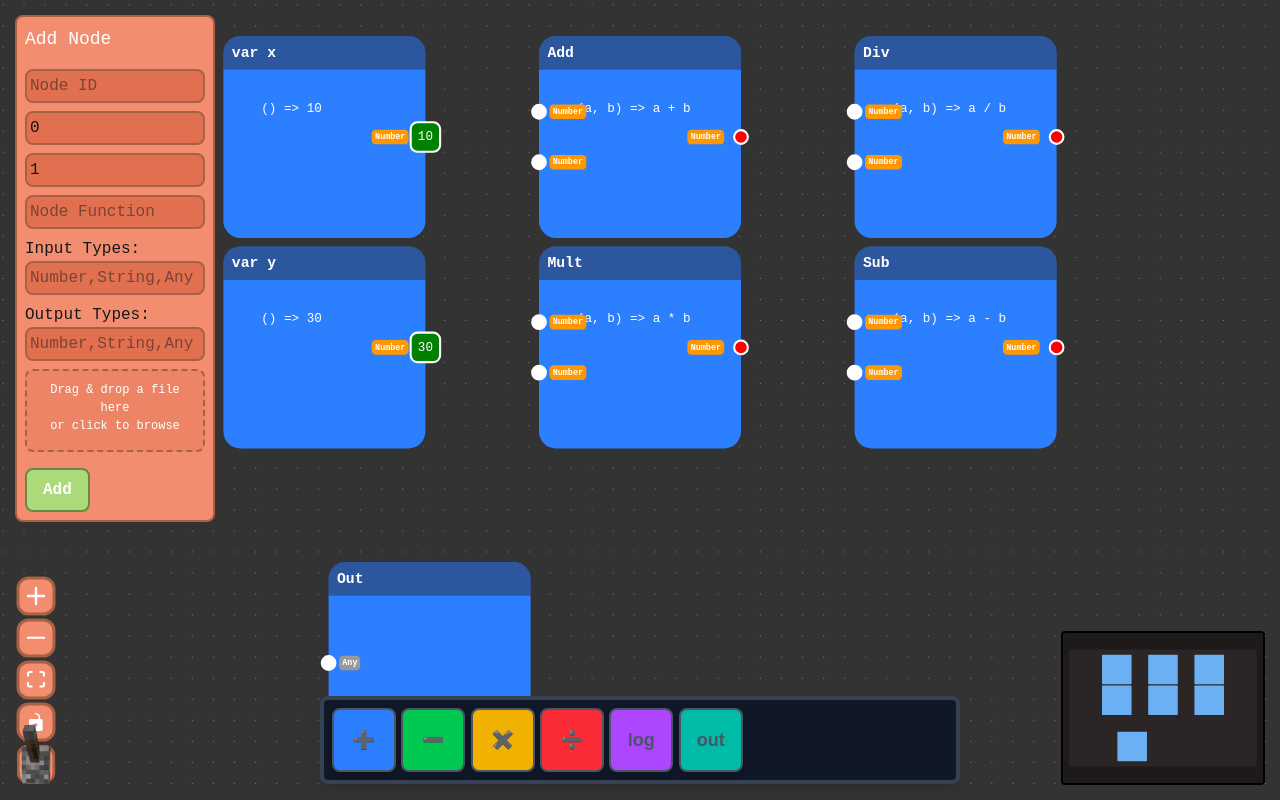
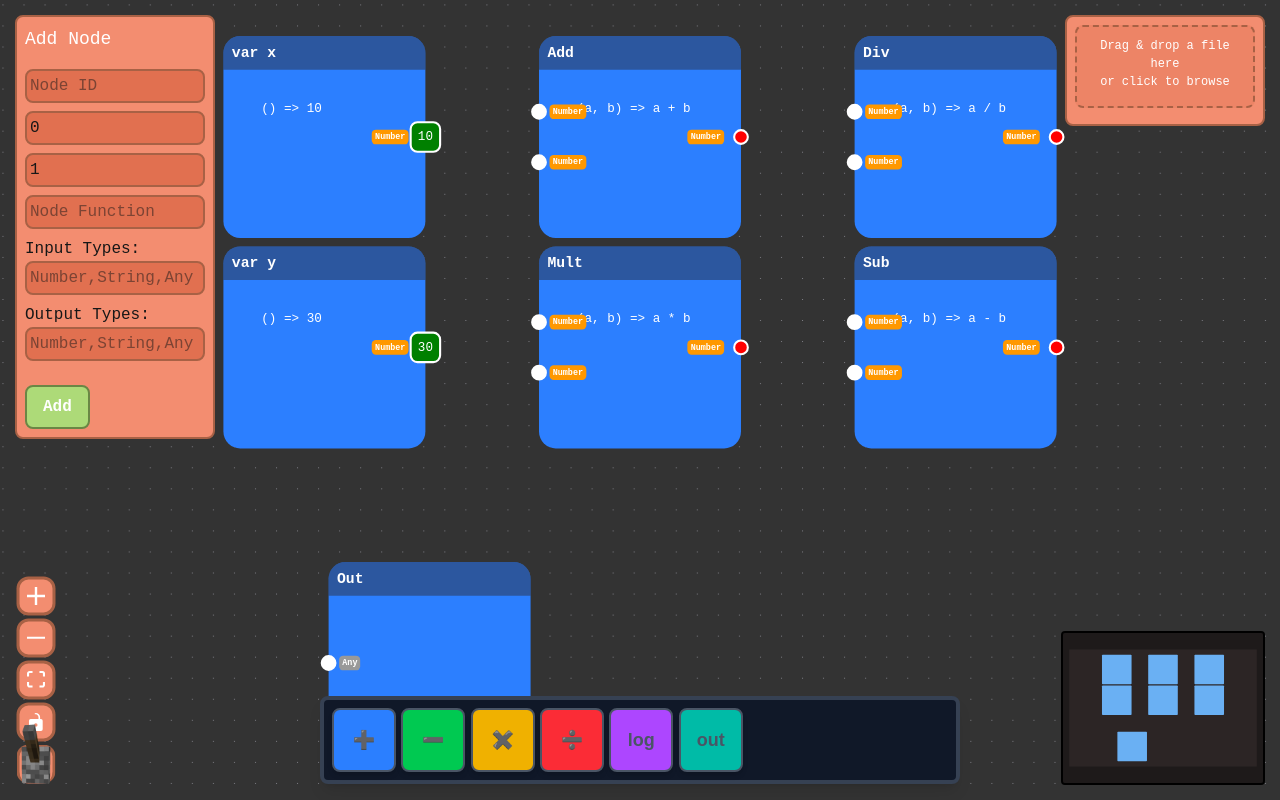
Before and after one commit to Dandandooo/BlackBox-Studio, a Next.js app in the folder backup/: page / in a window 1280 px wide. Built offline with nearby package versions, Linux system fonts and the light colour scheme.

Commit message:
add drag and drop file

```diff
--- a/backup/src/app/CustomNode.jsx
+++ b/backup/src/app/CustomNode.jsx
@@ -91,7 +91,6 @@ function CustomNode({ id, data }) {
               style={{
                 position: 'relative',
                 height: `${100 / Math.max(inputs, 1)}%`,
-                // width: '20px'
               }}
             >
               {!(hasValue && !isNaN) && (<span
@@ -124,8 +123,7 @@ function CustomNode({ id, data }) {
       {/* Outputs on right side */}
       <div style={{ position: 'absolute', top: '25%', bottom: '25%', right: 0 }}>
         {Array.from({ length: outputs }).map((_, i) => {
-          const hasValue = outputValues[i] !== undefined;
-          const isNaN = hasValue && Number.isNaN(outputValues[i]);
+          const hasValidOutputValue = outputValues[i] !== undefined && outputValues[i] !== null && !Number.isNaN(outputValues[i]);
           const outputType = outputTypes[i] || 'Any';
 
           return (
@@ -134,7 +132,6 @@ function CustomNode({ id, data }) {
               style={{
                 position: 'relative',
                 height: `${100 / Math.max(outputs, 1)}%`,
-                // width: '20px'
               }}
             >
               <span
@@ -150,10 +147,10 @@ function CustomNode({ id, data }) {
                 type="source"
                 position={Position.Right}
                 id={`output-${i}`}
-                style={{ background: hasValue && !isNaN ? 'green' : 'red', }}
+                style={{ background: hasValidOutputValue ? 'green' : 'red', }}
               >
               {/* Type indicator */}
-              {hasValue && !isNaN && (
+              {hasValidOutputValue && (
                 <span className={`value-label ${minecraftStyle ? 'minecraft-text' : ''}`} >
                   {outputValues[i]}
                 </span>
--- a/backup/src/app/page.jsx
+++ b/backup/src/app/page.jsx
@@ -769,7 +769,7 @@ function NodeEditor() {
   };
 
   const openFileBrowser = () => {
-    // Only open file browser if no file is selected or after file is removed
+    // Only open file browser if no file is selected
     if (!newNode.file) {
       if (applyMinecraftStyle) {
         chestOpenRef.current?.play();
@@ -778,28 +778,80 @@ function NodeEditor() {
     }
   };
 
+  function createNodeFromJson(json) {
+    const nodeSpacingX = 200; // Horizontal spacing
+    const nodeSpacingY = 100; // Vertical spacing
+
+    let maxX = 100; // Default starting X
+    let maxY = 100; // Default starting Y
+
+    if (nodes.length > 0) {
+      maxX = Math.max(...nodes.map(node => node.position.x)) + nodeSpacingX;
+
+      // Find existing Y positions at maxX
+      const yPositionsAtMaxX = nodes
+        .filter(node => node.position.x === maxX - nodeSpacingX)
+        .map(node => node.position.y);
+
+      // Place the new node at a unique Y position
+      maxY = Math.max(...yPositionsAtMaxX, maxY) + nodeSpacingY;
+    }
+    return {
+      id: `node_${json.id}`,
+      type: 'customNode',
+      position: { x: maxX, y: maxY },
+      data: {
+        inputs: json.inputs.length,
+        outputs: json.outputs.length,
+        inputValues: Array(json.inputs.length).fill(null),
+        inputTypes: json.inputs.map(input => input.datatype),
+        outputValues: Array(json.outputs.length).fill(null),
+        outputTypes: json.outputs.map(output => output.datatype),
+        nodeFunction: "Custom Function",
+        label: json.name,
+      },
+    };
+  }
+
   const handleFile = (file) => {
-    // Store file in state
-    setNewNode({ ...newNode, file });
+    // Store file in state (file is dragged and dropped)
+    // setNewNode({ ...newNode, file });
 
-    // Optional: if you want to read and process the file immediately
-    // For example, read an image file and set it as a node background
-    // const reader = new FileReader();
-    // reader.onload = (e) => {
-    //   // Process file content
-    // };
-    // reader.readAsDataURL(file);
-  };
+    const reader = new FileReader();
+    reader.onload = (e) => {
+      console.log(e.target.result);
+      try {
+        const base64String = e.target.result.split(',')[1]; // Extract base64 content from data URL
+        const jsonString = atob(base64String); // Decode base64
+        const json = JSON.parse(jsonString); // Parse JSON data
+        console.log(json)
 
-  // Add a new function to handle file removal
-  const handleRemoveFile = (e) => {
-    e.preventDefault(); // Prevent form submission
-    setNewNode({ ...newNode, file: null });
+        // Validate the JSON structure (simple example, modify as needed)
+        if (json.inputs && json.outputs && json.name) {
+          const apiUrl = `http://localhost:8000/api/add-node?meta_dir=${json.location}`;
+          fetch(apiUrl, {
+            method: 'GET',
+          })
+            .then((response) => response.json())
+            .then((data) => {
+              console.log('API Response:', data);
+              const newNode = createNodeFromJson(data);
+              console.log(newNode)
+              setNodes(prev => [...prev, newNode]);
 
-    // Reset the file input element itself
-    if (fileInputRef.current) {
-      fileInputRef.current.value = "";
-    }
+              // setNewNode({ ...newNode});
+              setNeedsUpdate(true);
+            })
+            .catch((error) => console.error('API Error:', error));
+        } else {
+          console.error('Invalid node file structure');
+        }
+      } catch (error) {
+        console.error('Error parsing JSON:', error);
+      }
+    };
+
+    reader.readAsDataURL(file);
   };
 
   return (
@@ -867,10 +919,41 @@ function NodeEditor() {
 
 
         <Background gap={20} variant={applyMinecraftStyle? null : "dots"} />
+        <Panel position="top-right">
+          <div className="add-menu">
+            {/* File drop area */}
+            <div
+              className={`file-drop-area ${isDragging ? 'active' : ''}`}
+              onDragOver={handleDragOver}
+              onDragLeave={handleDragLeave}
+              onDrop={handleDrop}
+              onClick={newNode.file ? null : openFileBrowser} // Only open file browser if no file is selected
+            >
+              <div className="file-drop-text">
+                {!newNode.file ? (
+                  <>
+                    <div>Drag & drop a file here</div>
+                    <div>or click to browse</div>
+                  </>
+                ) : (
+                  <>
+                    <div>File selected:</div>
+                    <div className="file-name">{newNode.file.name}</div>
+                  </>
+                )}
+              </div>
+              <input
+                ref={fileInputRef}
+                type="file"
+                style={{ display: 'none' }}
+                onChange={handleFileInputChange}
+              />
+            </div>
+          </div>
+        </Panel>
 
         <Panel position="top-left">
           <div className="add-menu">
-
             <h2 className="text-white text-lg mb-4">Add Node</h2>
             <form onSubmit={handleAddNode}>
               <input
@@ -930,35 +1013,6 @@ function NodeEditor() {
                 </div>
               </div>
 
-              {/* File drop area */}
-              <div
-                className={`file-drop-area ${isDragging ? 'active' : ''}`}
-                onDragOver={handleDragOver}
-                onDragLeave={handleDragLeave}
-                onDrop={handleDrop}
-                onClick={newNode.file ? null : openFileBrowser} // Only open file browser if no file is selected
-              >
-                <div className="file-drop-text">
-                  {!newNode.file ? (
-                    <>
-                      <div>Drag & drop a file here</div>
-                      <div>or click to browse</div>
-                    </>
-                  ) : (
-                    <>
-                      <div>File selected:</div>
-                      <div className="file-name">{newNode.file.name}</div>
-                    </>
-                  )}
-                </div>
-                <input
-                  ref={fileInputRef}
-                  type="file"
-                  style={{ display: 'none' }}
-                  onChange={handleFileInputChange}
-                />
-              </div>
-
               {/* Button container for better layout */}
               <div className="button-container">
                 <button
@@ -967,17 +1021,6 @@ function NodeEditor() {
                 >
                   Add
                 </button>
-
-                {/* Only show remove button when a file is selected */}
-                {newNode.file && (
-                  <button
-                    type="button"
-                    className="remove-button"
-                    onClick={handleRemoveFile}
-                  >
-                    Remove
-                  </button>
-                )}
               </div>
             </form>
             {error && <p className="text-red-500 mt-2">{error}</p>}
```
Also changed, not shown: 2 other files (tests, documents, lock files or other folders).
